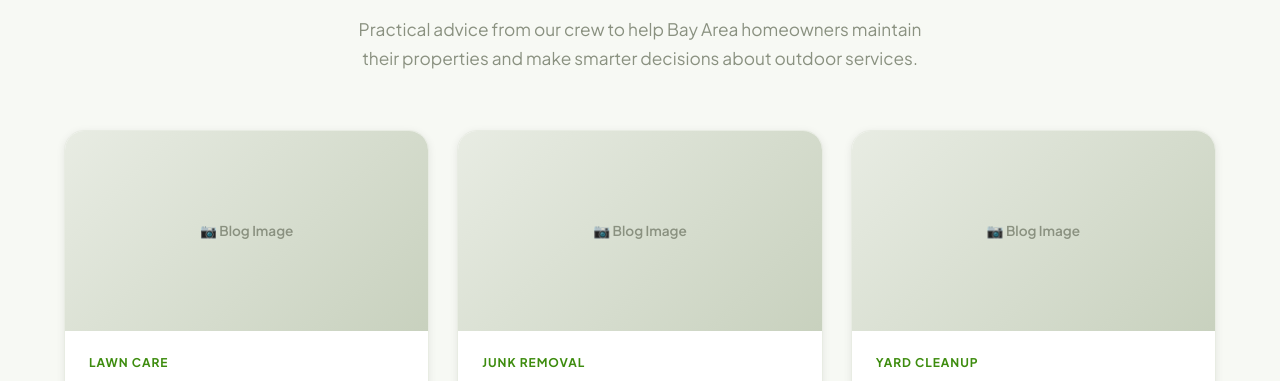
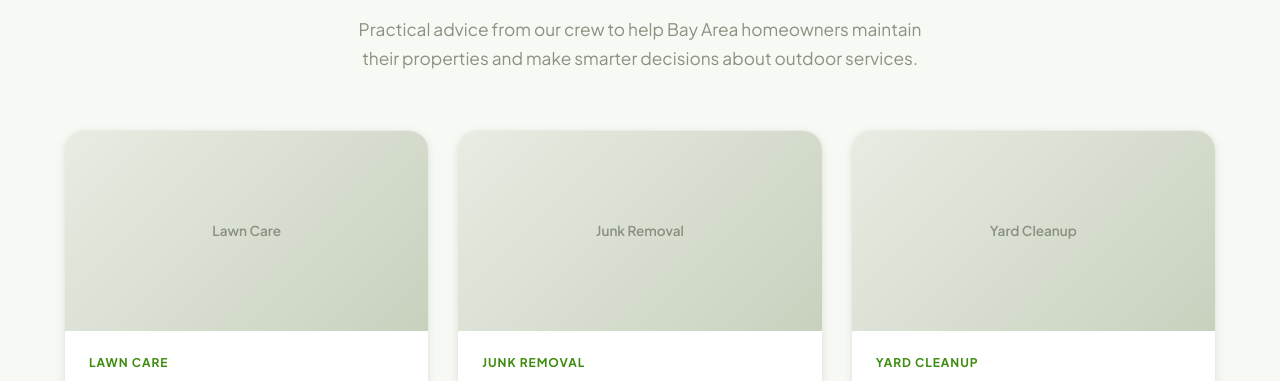
Before and after one commit to gibsonthompson/jblawn, a Next.js app: page / in a window 1280 px wide. Shown: the part 8943-9324 px from the top of the page. Built offline with nearby package versions, Linux system fonts and the light colour scheme; no server answers; the database is empty.

Commit message:
Replace blog image placeholder with category label

```diff
--- a/app/(public)/page.tsx
+++ b/app/(public)/page.tsx
@@ -520,7 +520,7 @@ export default function HomePage() {
           <div className="blog-grid fade-in">
             {BLOG_POSTS.map((post) => (
               <Link key={post.href} href={post.href} className="blog-card">
-                <div className="blog-thumb">📷 Blog Image</div>
+                <div className="blog-thumb">{post.category}</div>
                 <div className="blog-body">
                   <div className="blog-category">{post.category}</div>
                   <h3>{post.title}</h3>
```
